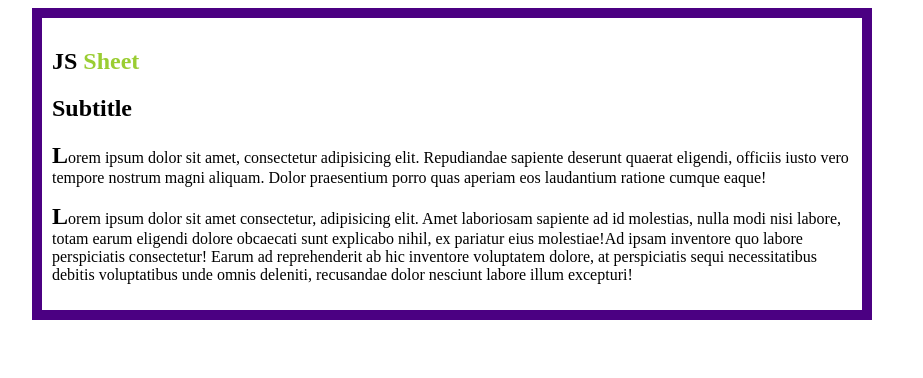
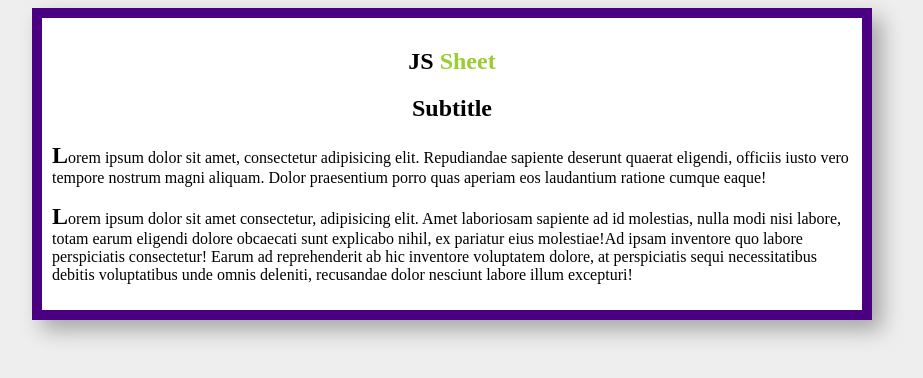
Before and after one commit to Akalyptos7/JSDAY1, a plain HTML site: page index.html in a window 1280 px wide. Shown: the whole page, without its empty margins (188-1111 px from the left). Drawn offline with Linux system fonts and the light colour scheme.

Commit message:
[ STEP 5 ] colors and text align

```diff
--- a/mystyle.css
+++ b/mystyle.css
@@ -1,3 +1,10 @@
+body{
+    background-color: #eee;
+}
+
+h1, h2 {
+text-align: center;
+}
 
 #title-part{
 color: yellowgreen
@@ -9,11 +16,15 @@ font-size: 24px;
 }
 
 .container {
+    background-color: white;
     border: 10px solid indigo;
     padding: 10px;
     max-width: 800px;
-    margin-left: auto;
-    margin-right: auto;
+    /* margin-left: auto;
+    margin-right: auto; */
     /* margin: margin-top margin-right margin-bottom margin-left */
-    margin: 0 auto 0 auto;
+    /* margin: 0 auto 0 auto; */
+    margin: 0 auto;
+    box-shadow: 10px 10px 20px
+    rgba(0, 0, 0, 0.3);
 }
```
